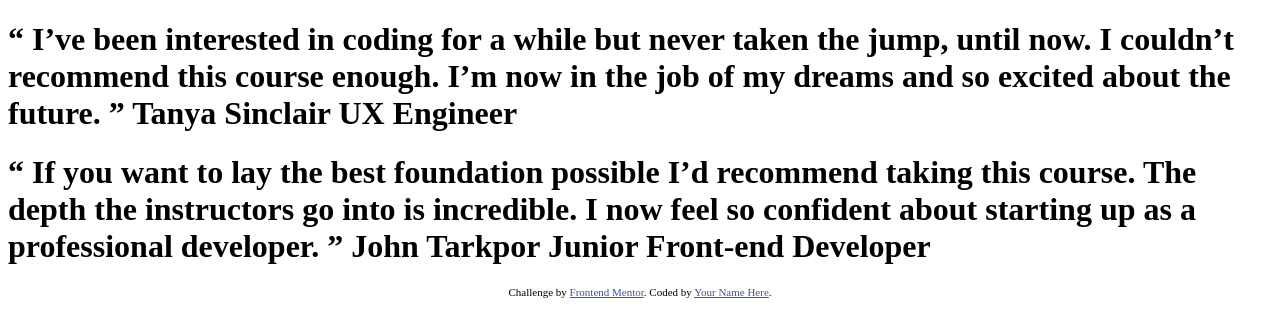
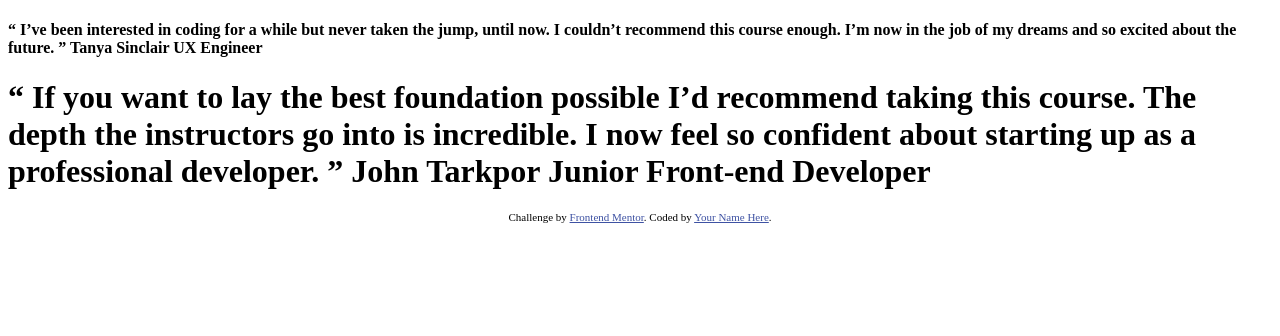
Before and after one commit to walt100/responsive-slider, a plain HTML site: page index.html in a window 1280 px wide. Drawn offline with Linux system fonts and the light colour scheme.

Commit message:
Update index.html

```diff
--- a/index.html
+++ b/index.html
@@ -17,12 +17,12 @@
 </head>
 <body>
 <div>
-  <h1>“ I’ve been interested in coding for a while but never taken the jump, until now.
+  <h4>“ I’ve been interested in coding for a while but never taken the jump, until now.
   I couldn’t recommend this course enough. I’m now in the job of my dreams and so
     excited about the future. ”
 
   Tanya Sinclair
-  UX Engineer</h1>
+  UX Engineer</h4>
   </div>
   <div>
   <h1>“ If you want to lay the best foundation possible I’d recommend taking this course.
```
